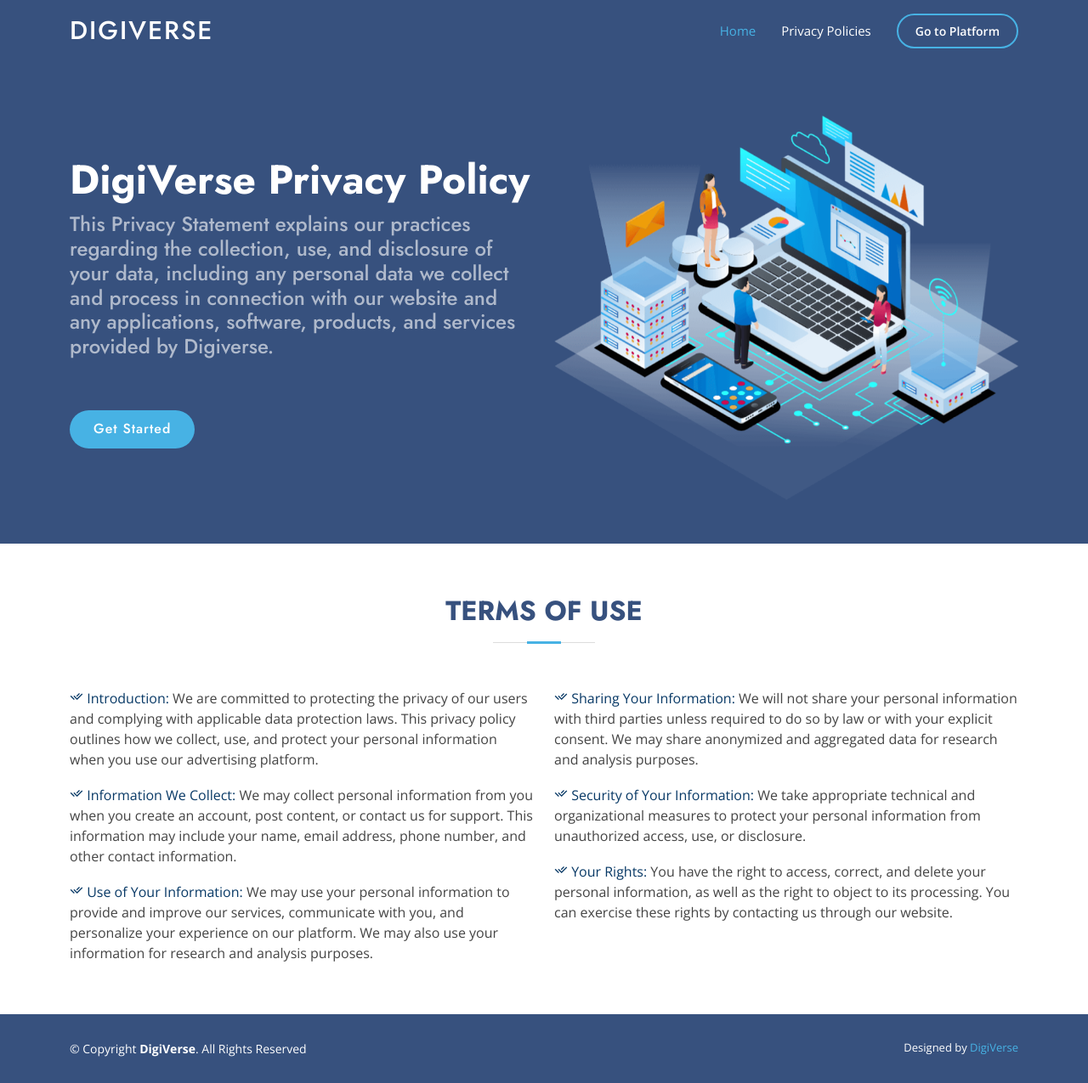
After one commit to JIMMUGUNA789/advertisingPlatform, a Django app: page /company/privacy-policy/ in a window 1280 px wide. The commit adds this page. Shown: the whole page at 85% size. Run offline with Django 4.2, Linux system fonts and the light colour scheme; some libraries are stand-ins or nearby versions.

Commit message:
Privacy Policy

```diff
--- a/companies/urls.py
+++ b/companies/urls.py
@@ -14,4 +14,5 @@ urlpatterns = [
     path('digiverse/', views.digiverseSite, name='digiverse'),
     path('contact/<str:company_id>/', views.contactCompany, name='contact'),
     path('terms-of-use/', views.termsOfUse, name='termsOfUse'),
+    path('privacy-policy/', views.privacyPolicy, name='privacyPolicy'),
 ]
--- a/companies/views.py
+++ b/companies/views.py
@@ -361,3 +361,6 @@ def contactCompany(request, company_id):
     return render(request, 'company/contactCompany.html', context)
 def termsOfUse(request):
     return render(request, 'termsOfUse.html')
+
+def privacyPolicy(request):
+    return render(request, 'privacyPolicy.html')
--- a/templates/footer.html
+++ b/templates/footer.html
@@ -4,7 +4,7 @@
       <p>Copyright &copy; 2023 Digi Verse, Inc.</p>
       <ul class="list-unstyled list-inline" style="display:flex; justify-content:center;">
         <li><a href="{% url 'termsOfUse' %}">Terms</a></li>
-        <li><a href="#">Privacy</a></li>
+        <li><a href="{% url 'privacyPolicy' %}">Privacy</a></li>
         <li><a href="#">Security</a></li>
         <li><a href="#">Help</a></li>
         <li><a href="{% url 'digiverse' %}">About</a></li>
--- /dev/null
+++ b/templates/privacyPolicy.html
@@ -0,0 +1,171 @@
+{% load static %}
+
+<!DOCTYPE html>
+<html lang="en">
+
+<head>
+  <meta charset="utf-8">
+  <meta content="width=device-width, initial-scale=1.0" name="viewport">
+
+  <title>Digiverse - Index</title>
+  <meta content="" name="description">
+  <meta content="" name="keywords">
+
+  <!-- Favicons -->
+  <link href="{% static 'assets/img/digiverselogo.png' %}" rel="icon">
+  <link href="{% static 'assets/img/apple-touch-icon.png' %}" rel="apple-touch-icon">
+
+  <!-- Google Fonts -->
+  <link href="https://fonts.googleapis.com/css?family=Open+Sans:300,300i,400,400i,600,600i,700,700i|Jost:300,300i,400,400i,500,500i,600,600i,700,700i|Poppins:300,300i,400,400i,500,500i,600,600i,700,700i" rel="stylesheet">
+
+  <!-- Vendor CSS Files -->
+  <link href="{% static 'assets/vendor/aos/aos.css' %}" rel="stylesheet">
+  <link href="{% static 'assets/vendor/bootstrap/css/bootstrap.min.css' %}" rel="stylesheet">
+  <link href="{% static 'assets/vendor/bootstrap-icons/bootstrap-icons.css' %}" rel="stylesheet">
+  <link href="{% static 'assets/vendor/boxicons/css/boxicons.min.css' %}" rel="stylesheet">
+  <link href="{% static 'assets/vendor/glightbox/css/glightbox.min.css' %}" rel="stylesheet">
+  <link href="{% static 'assets/vendor/remixicon/remixicon.css' %}" rel="stylesheet">
+  <link href="{% static 'assets/vendor/swiper/swiper-bundle.min.css' %}" rel="stylesheet">
+
+  <!-- Template Main CSS File -->
+  <link href="{% static 'assets/css/style.css' %}" rel="stylesheet">
+  <script src="https://code.jquery.com/jquery-3.6.0.min.js"></script>
+
+
+
+</head>
+
+<body>
+
+  <!-- ======= Header ======= -->
+  <header id="header" class="fixed-top ">
+    <div class="container d-flex align-items-center">
+
+      <h1 class="logo me-auto"><a href="index.html">DigiVerse</a></h1>
+
+      <!-- <a href="index.html" class="logo me-auto"><img src="assets/img/logo.png" alt="" class="img-fluid"></a>-->
+
+      <nav id="navbar" class="navbar">
+        <ul>
+          <li><a class="nav-link scrollto active" href="#hero">Home</a></li>
+          <li><a class="nav-link scrollto" href="#about">Privacy Policies</a></li>
+
+
+
+          <li><a class="getstarted scrollto" href="{% url 'home' %}">Go to Platform</a></li>
+        </ul>
+        <i class="bi bi-list mobile-nav-toggle"></i>
+      </nav><!-- .navbar -->
+
+    </div>
+  </header><!-- End Header -->
+
+  <!-- ======= Hero Section ======= -->
+  <section id="hero" class="d-flex align-items-center">
+
+    <div class="container">
+      <div class="row">
+        <div class="col-lg-6 d-flex flex-column justify-content-center pt-4 pt-lg-0 order-2 order-lg-1" data-aos="fade-up" data-aos-delay="200">
+          <h1>DigiVerse Privacy Policy </h1>
+          <h2>This Privacy Statement explains our practices regarding the collection, use, and disclosure of your data, including any personal data we collect and process in connection with our website and any applications, software, products, and services provided by Digiverse. </h2>
+          <div class="d-flex justify-content-center justify-content-lg-start">
+            <a href="#about" class="btn-get-started scrollto">Get Started</a>
+          </div>
+        </div>
+        <div class="col-lg-6 order-1 order-lg-2 hero-img" data-aos="zoom-in" data-aos-delay="200">
+          <img src="{% static 'assets/img/hero-img.png' %}" class="img-fluid animated" alt="">
+        </div>
+      </div>
+    </div>
+
+  </section><!-- End Hero -->
+
+  <main id="main">
+
+
+
+    <!-- ======= About Us Section ======= -->
+    <section id="about" class="about">
+      <div class="container" data-aos="fade-up">
+
+        <div class="section-title">
+          <h2>Terms of Use</h2>
+        </div>
+
+        <div class="row content">
+          <div class="col-lg-6">
+            <p>
+              <i class="ri-check-double-line" style="color:  #083966;"></i><span style="color: #083966;"> Introduction: </span>
+              We are committed to protecting the privacy of our users and complying with applicable data protection laws. This privacy policy outlines how we collect, use, and protect your personal information when you use our advertising platform.            </p>
+
+            <p><i class="ri-check-double-line" style="color:  #083966;"></i><span style="color: #083966;"> Information We Collect: </span>
+                We may collect personal information from you when you create an account, post content, or contact us for support. This information may include your name, email address, phone number, and other contact information.
+            </p>
+            <p><i class="ri-check-double-line" style="color:  #083966;"></i><span style="color: #083966;"> Use of Your Information: </span>
+                We may use your personal information to provide and improve our services, communicate with you, and personalize your experience on our platform. We may also use your information for research and analysis purposes.            </p>
+            </div>
+          <div class="col-lg-6 pt-4 pt-lg-0">
+            <p>
+              <i class="ri-check-double-line" style="color:  #083966;"></i><span style="color: #083966;"> Sharing Your Information: </span>
+              We will not share your personal information with third parties unless required to do so by law or with your explicit consent. We may share anonymized and aggregated data for research and analysis purposes.            </p>
+            <p>
+                <i class="ri-check-double-line" style="color:  #083966;"></i><span style="color: #083966;"> Security of Your Information: </span>
+                We take appropriate technical and organizational measures to protect your personal information from unauthorized access, use, or disclosure.              </p>
+              <p>
+                <i class="ri-check-double-line" style="color:  #083966;"></i><span style="color: #083966;"> Your Rights: </span>
+                You have the right to access, correct, and delete your personal information, as well as the right to object to its processing. You can exercise these rights by contacting us through our website.              </p>
+          </div>
+        </div>
+
+      </div>
+    </section><!-- End About Us Section -->
+
+
+
+
+  </main><!-- End #main -->
+
+  <!-- ======= Footer ======= -->
+  <footer id="footer">
+
+
+
+
+    <div class="container footer-bottom clearfix">
+      <div class="copyright">
+        &copy; Copyright <strong><span>DigiVerse</span></strong>. All Rights Reserved
+      </div>
+      <div class="credits">
+
+        Designed by <a href="#">DigiVerse</a>
+      </div>
+    </div>
+  </footer><!-- End Footer -->
+
+  <div id="preloader"></div>
+  <a href="#" class="back-to-top d-flex align-items-center justify-content-center"><i class="bi bi-arrow-up-short"></i></a>
+
+  <!-- Vendor JS Files -->
+  <script src="{% static 'assets/vendor/aos/aos.js' %}"></script>
+  <script src="{% static 'assets/vendor/bootstrap/js/bootstrap.bundle.min.js' %}"></script>
+  <script src="{% static 'assets/vendor/glightbox/js/glightbox.min.js' %}"></script>
+  <script src="{% static 'assets/vendor/isotope-layout/isotope.pkgd.min.js' %} "></script>
+  <script src="{% static 'assets/vendor/swiper/swiper-bundle.min.js' %}"></script>
+  <script src="{% static 'assets/vendor/waypoints/noframework.waypoints.js' %}"></script>
+  <script src="{% static 'assets/vendor/php-email-form/validate.js' %}"></script>
+
+  <!-- Template Main JS File -->
+  <script src="{% static 'assets/js/main.js' %}"></script>
+  <script>
+    $(document).ready(function () {
+      setTimeout(function () {
+        $(".alert").remove();
+      }, 5000);
+    });
+  </script>
+
+
+
+</body>
+
+</html>
```
